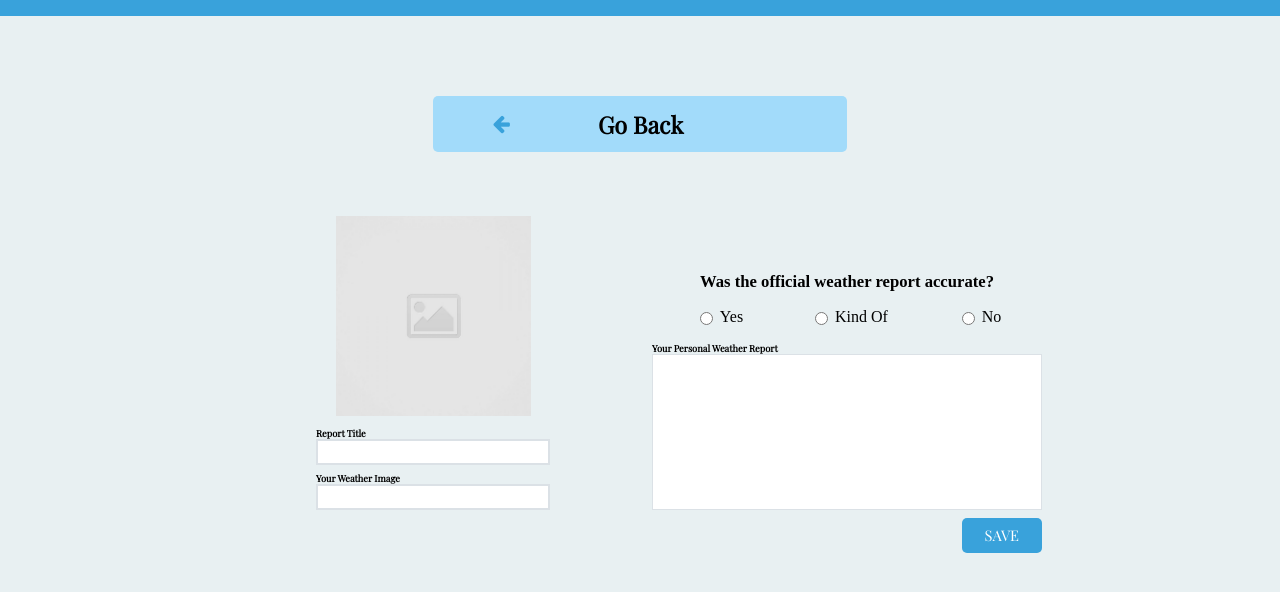
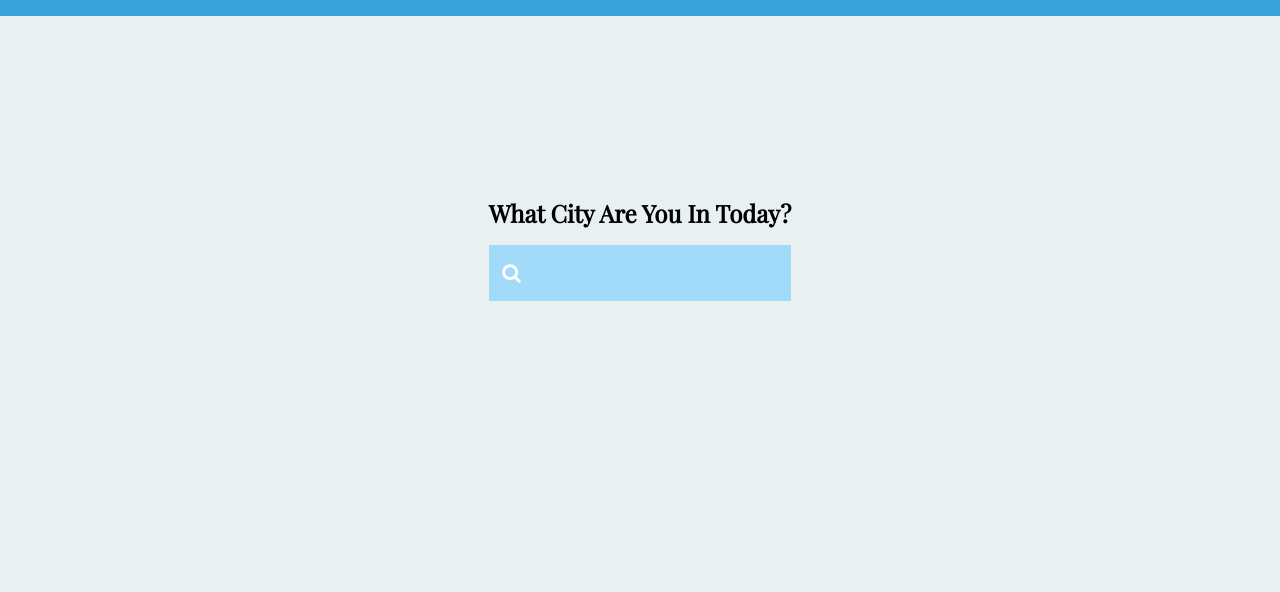
Before and after one commit to neldaza/In-The-Moment-Weather-Reports, a website with bundled scripts: page index.html in a window 1280 px wide. Shown: the part 64-656 px from the top of the page. Built offline with nearby package versions, Linux system fonts and the light colour scheme.

```diff
--- a/index.html
+++ b/index.html
@@ -30,7 +30,7 @@
     </div>
   </header>
   <main class="main">
-  <div data-view="search-bar" class="search-bar-body view hidden">
+  <div data-view="search-bar" class="search-bar-body view">
     <div class="container height-75vh flex justify-content-center position-relative search-bar-holder">
       <div class="row text-align-center">
         <div class="column-full">
@@ -84,7 +84,7 @@
       </div>
     </div>
   </div>
-  <div data-view="entry-form" class="view">
+  <div data-view="entry-form" class="view hidden">
     <div class="container whole-entry-form">
       <div class="row height-inherit">
         <form class= "column-full entry-form-submit">
```
